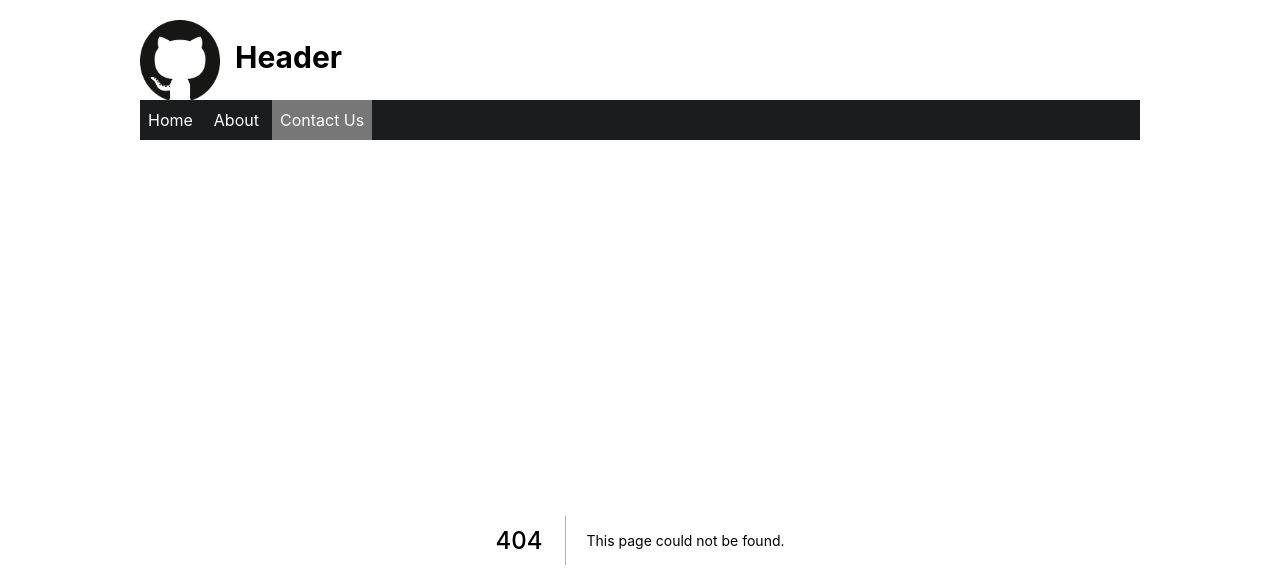
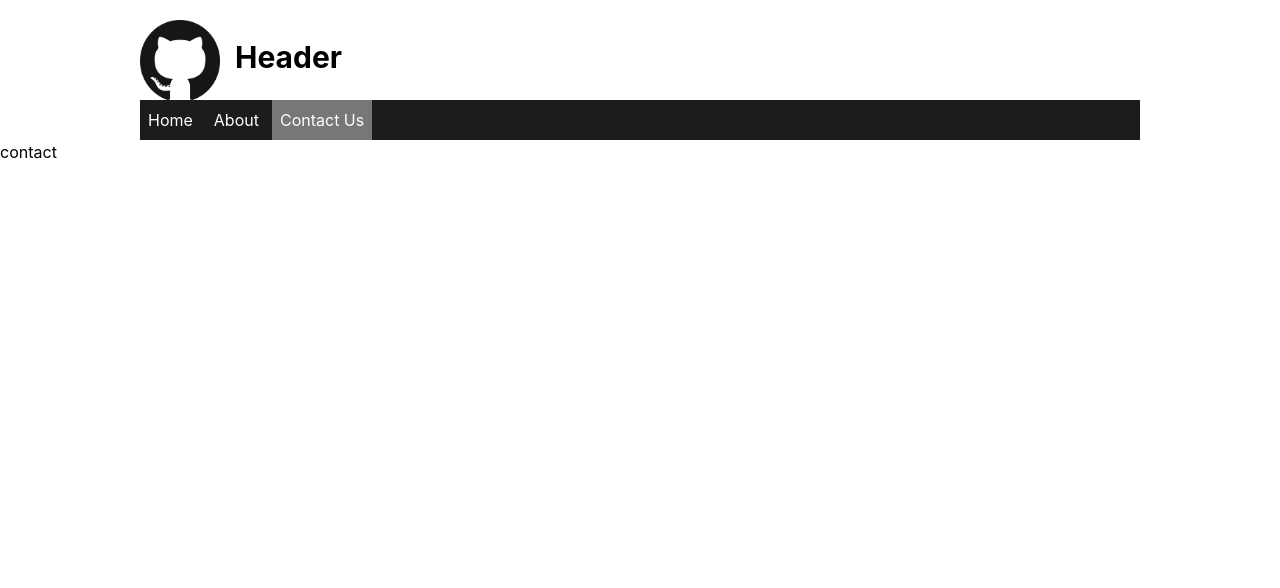
Before and after one commit to eastshine94/Nextjs_with_Typescript, a Next.js app: page /contact in a window 1280 px wide. Before the commit this address had no page. Shown: the top 588 px of the page. Built offline with nearby package versions, Linux system fonts and the light colour scheme.

Commit message:
page 생성

```diff
--- /dev/null
+++ b/pages/about/index.tsx
@@ -0,0 +1,7 @@
+import React from 'react';
+
+function AboutPage() {
+  return <div>about</div>;
+}
+
+export default AboutPage;
--- /dev/null
+++ b/pages/contact/index.tsx
@@ -0,0 +1,7 @@
+import React from 'react';
+
+function ContactPage() {
+  return <div>contact</div>;
+}
+
+export default ContactPage;
```
